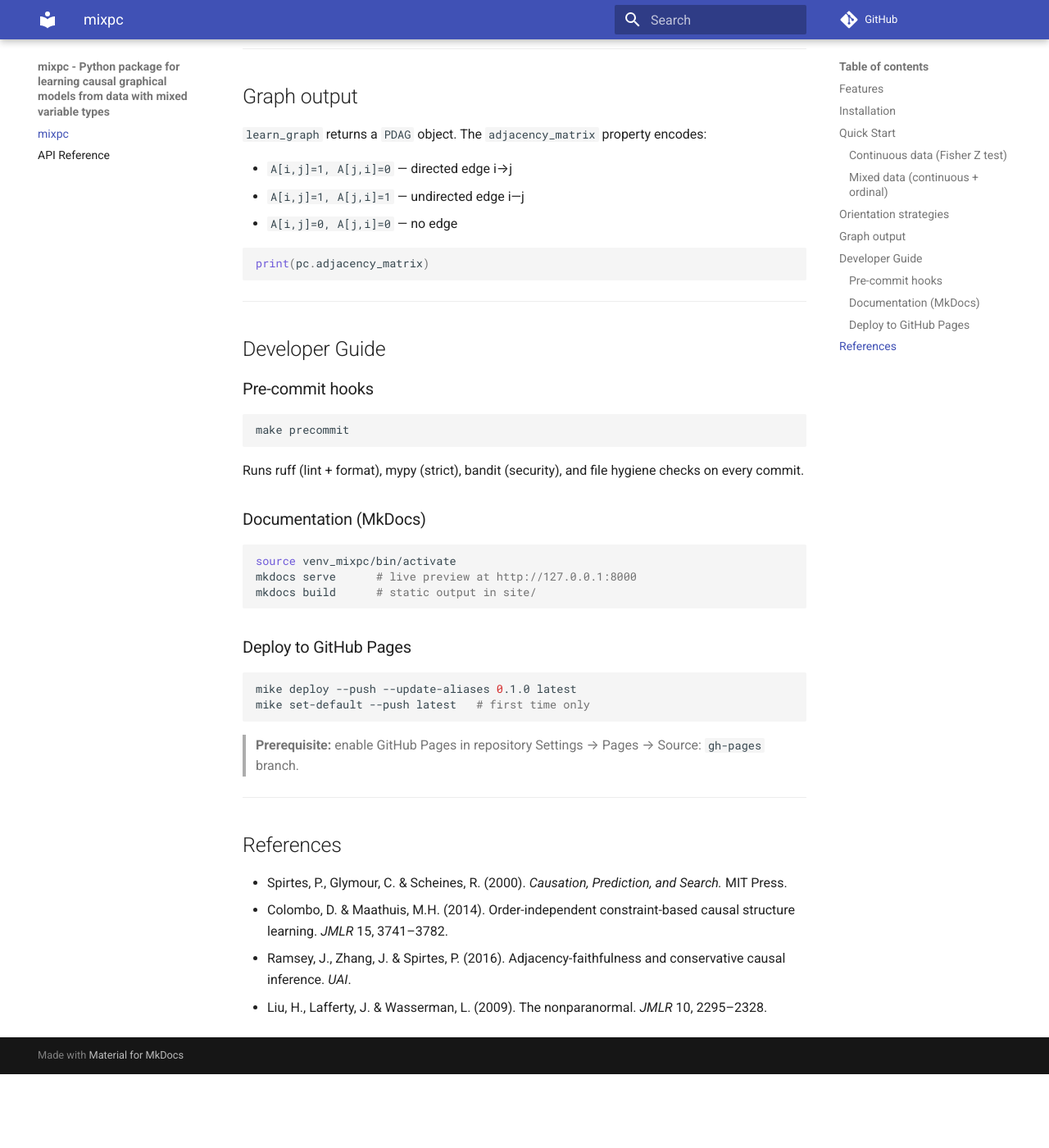
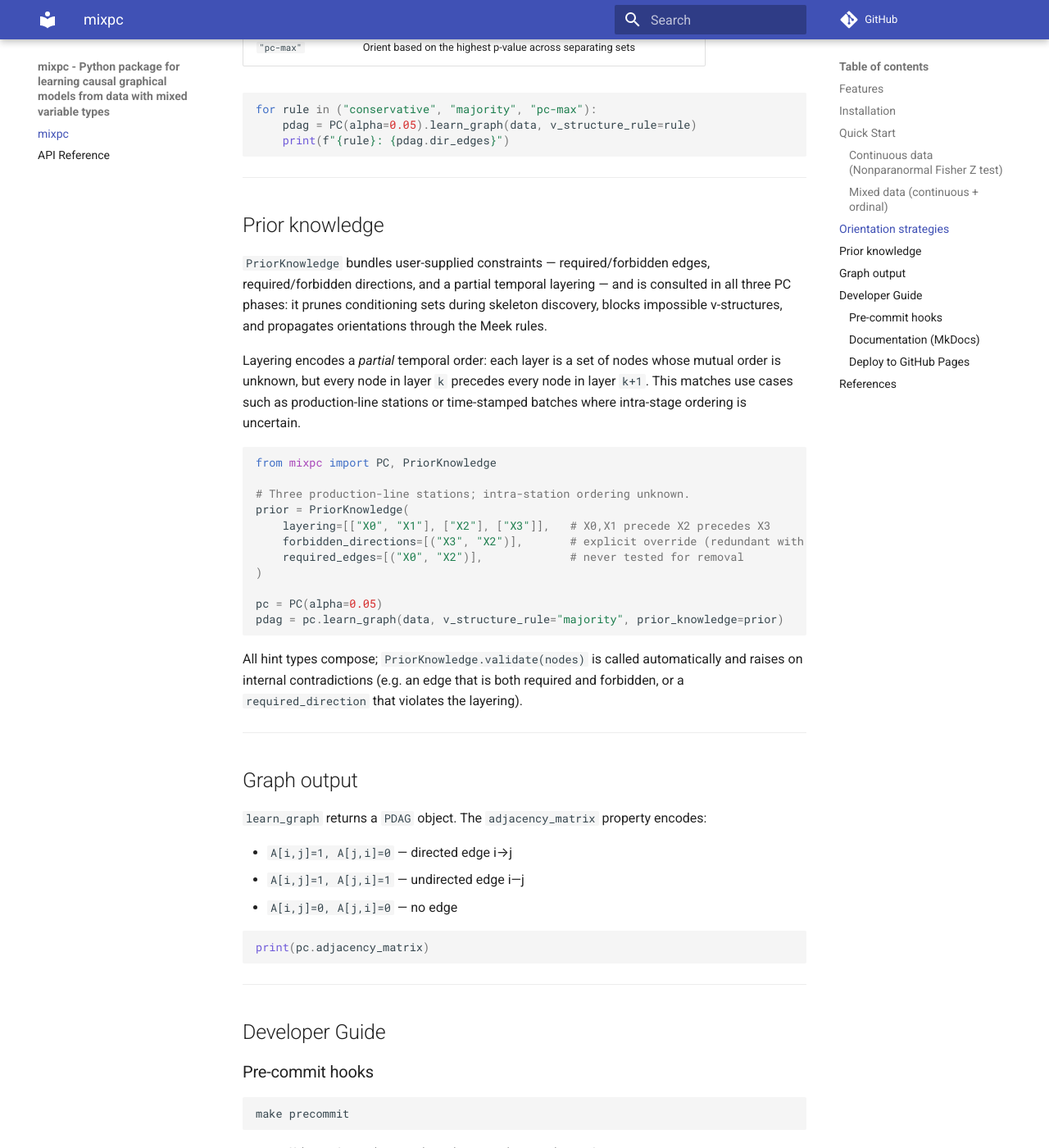
Before and after one commit to konstantingoe/mixed-pc, an MkDocs documentation site: the page built from docs/index.md, in a window 1280 px wide and 1400 px high, scrolled down 2339 px. Shown: the whole window at 82% size. Built offline with MkDocs 1.6.1 and Material for MkDocs 9.7.7, drawn with Linux system fonts in a browser that asks for light colours; comment, search, counter and statistics services are not loaded; the version menu is left out; before the commit the page ends 3649 px from its top, so only the background shows below that; some of the changed text lies outside the part shown.

Commit message:
update docs and requirements

````diff
--- a/docs/index.md
+++ b/docs/index.md
@@ -10,6 +10,7 @@
     - Both continuous → nonparanormal Spearman sin-transform (Liu et al. 2009)
     - Both ordinal → polychoric MLE (Brent or Newton-Fisher solver)
     - Mixed → ad-hoc polyserial correlation
+- **Prior knowledge** — required/forbidden edges, required/forbidden directions, and partial temporal layering integrated into all three PC phases.
 - **Full Meek rule application** — R1–R4 applied to maximally orient remaining undirected edges.
 
 ---
@@ -17,8 +18,14 @@
 ## Installation
 
 ```bash
-git clone https://github.com/konstantingoe/mixpc.git
-cd mixpc
+pip install mixpc
+```
+
+Or from source:
+
+```bash
+git clone https://github.com/konstantingoe/mixed-pc.git
+cd mixed-pc
 make sync-venv
 ```
 
@@ -26,7 +33,7 @@
 
 ## Quick Start
 
-### Continuous data (Fisher Z test)
+### Continuous data (Nonparanormal Fisher Z test)
 
 ```python
 import numpy as np
@@ -99,6 +106,30 @@
 
 ---
 
+## Prior knowledge
+
+`PriorKnowledge` bundles user-supplied constraints — required/forbidden edges, required/forbidden directions, and a partial temporal layering — and is consulted in all three PC phases: it prunes conditioning sets during skeleton discovery, blocks impossible v-structures, and propagates orientations through the Meek rules.
+
+Layering encodes a *partial* temporal order: each layer is a set of nodes whose mutual order is unknown, but every node in layer `k` precedes every node in layer `k+1`. This matches use cases such as production-line stations or time-stamped batches where intra-stage ordering is uncertain.
+
+```python
+from mixpc import PC, PriorKnowledge
+
+# Three production-line stations; intra-station ordering unknown.
+prior = PriorKnowledge(
+    layering=[["X0", "X1"], ["X2"], ["X3"]],   # X0,X1 precede X2 precedes X3
+    forbidden_directions=[("X3", "X2")],       # explicit override (redundant with layering here)
+    required_edges=[("X0", "X2")],             # never tested for removal
+)
+
+pc = PC(alpha=0.05)
+pdag = pc.learn_graph(data, v_structure_rule="majority", prior_knowledge=prior)
+```
+
+All hint types compose; `PriorKnowledge.validate(nodes)` is called automatically and raises on internal contradictions (e.g. an edge that is both required and forbidden, or a `required_direction` that violates the layering).
+
+---
+
 ## Graph output
 
 `learn_graph` returns a `PDAG` object. The `adjacency_matrix` property encodes:
@@ -126,7 +157,7 @@
 ### Documentation (MkDocs)
 
 ```bash
-source venv_mixpc/bin/activate
+source venv_mixed-pc/bin/activate
 mkdocs serve      # live preview at http://127.0.0.1:8000
 mkdocs build      # static output in site/
 ```
@@ -148,3 +179,4 @@
 - Colombo, D. & Maathuis, M.H. (2014). Order-independent constraint-based causal structure learning. *JMLR* 15, 3741–3782.
 - Ramsey, J., Zhang, J. & Spirtes, P. (2016). Adjacency-faithfulness and conservative causal inference. *UAI*.
 - Liu, H., Lafferty, J. & Wasserman, L. (2009). The nonparanormal. *JMLR* 10, 2295–2328.
+- Göbler, K., Drton, M., Mukherjee, S. & Miloschewski, A. (2024). High-dimensional undirected graphical models for arbitrary mixed data. *Electronic Journal of Statistics* 18(1). [doi:10.1214/24-EJS2254](https://doi.org/10.1214/24-EJS2254).
````
Also changed, not shown: README.md (+2 -1 lines), docs/reference.md (+4 -0 lines), requirements.txt (+3 -14 lines), requirements_dev.txt (+13 -19 lines), 1 other file.
